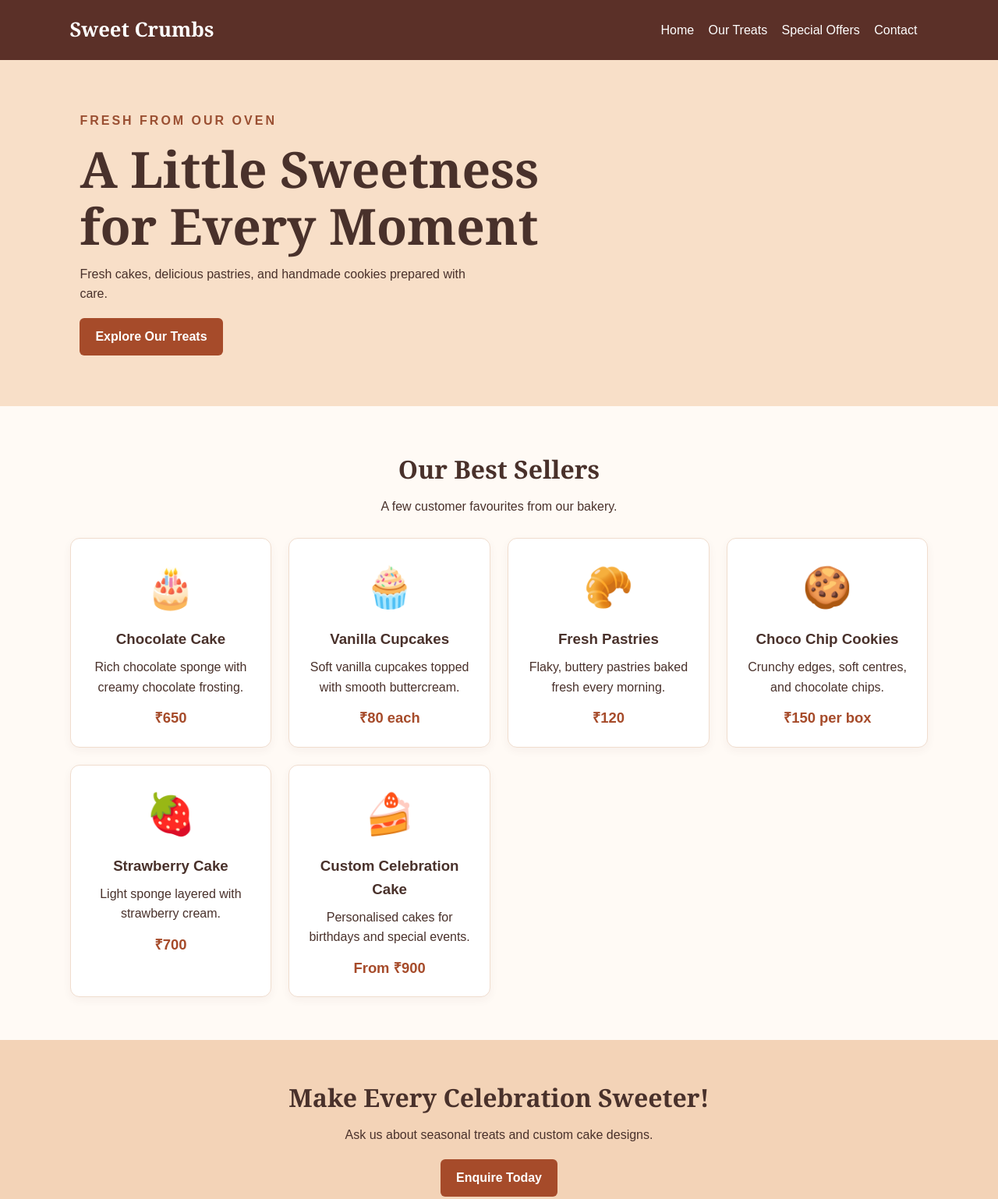
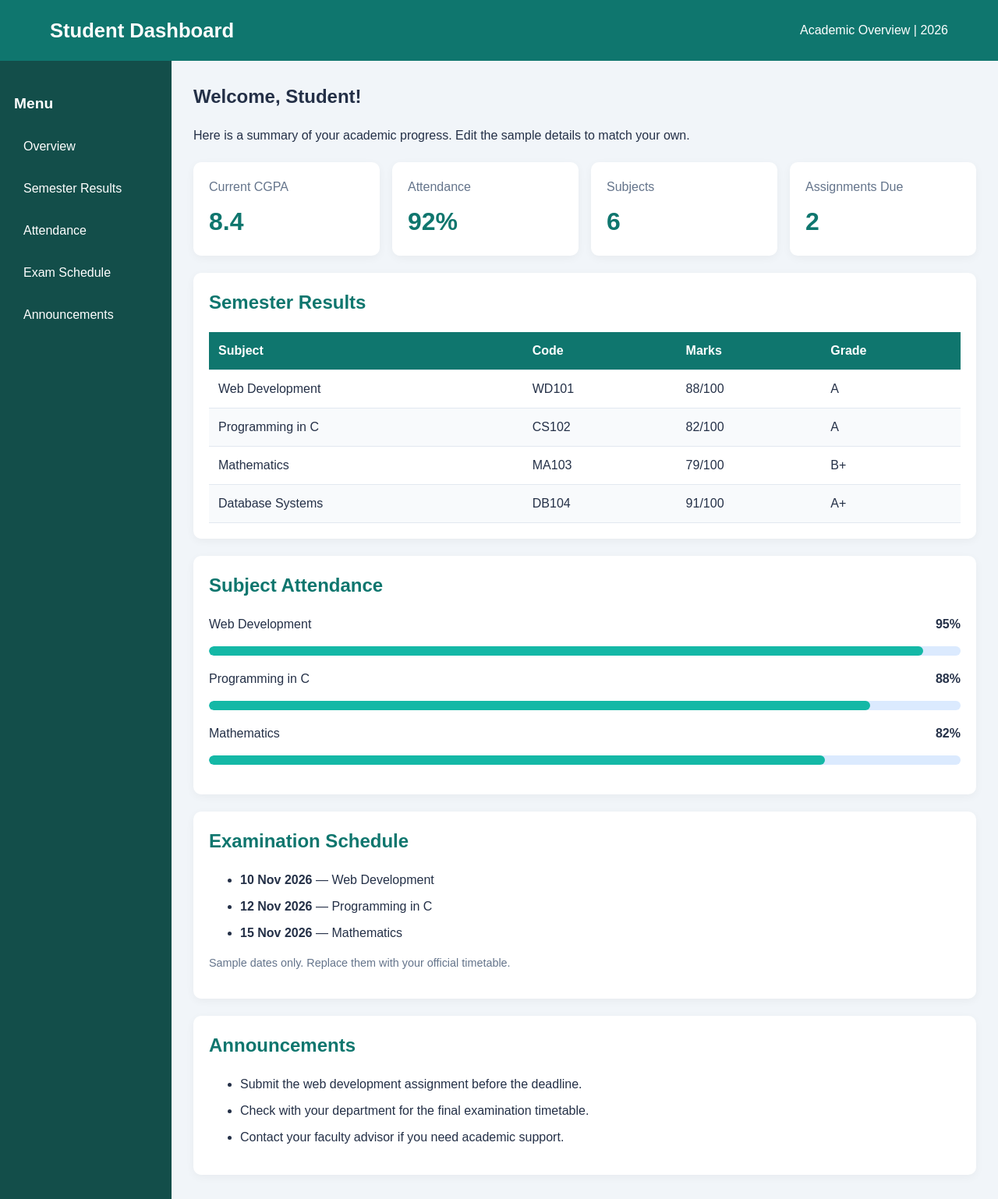
Before and after one commit to mohithcybersecurity-dotcom/Wd_Activity_Based_Learning, a plain HTML site: page index.html in a window 1280 px wide. Shown: the top 1538 px of the page at 78% size. Drawn offline with Linux system fonts and the light colour scheme.

Commit message:
Add files via upload

```diff
--- a/index.html
+++ b/index.html
@@ -3,96 +3,96 @@
 <head>
     <meta charset="UTF-8">
     <meta name="viewport" content="width=device-width, initial-scale=1.0">
-    <title>Sweet Crumbs Bakery</title>
+    <title>Student Academic Dashboard</title>
     <link rel="stylesheet" href="style.css">
 </head>
 <body>
-    <header class="header">
-        <nav class="navbar">
-            <a class="logo" href="#home">Sweet Crumbs</a>
-            <div>
-                <a href="#home">Home</a>
-                <a href="#products">Our Treats</a>
-                <a href="#offers">Special Offers</a>
-                <a href="#contact">Contact</a>
-            </div>
-        </nav>
+    <header class="topbar">
+        <h1>Student Dashboard</h1>
+        <p>Academic Overview | 2026</p>
     </header>
 
-    <main>
-        <section id="home" class="hero">
-            <div class="hero-content">
-                <p class="tagline">FRESH FROM OUR OVEN</p>
-                <h1>A Little Sweetness<br>for Every Moment</h1>
-                <p>Fresh cakes, delicious pastries, and handmade cookies prepared with care.</p>
-                <a class="button" href="#products">Explore Our Treats</a>
-            </div>
-        </section>
+    <div class="layout">
+        <aside class="sidebar">
+            <h2>Menu</h2>
+            <a href="#overview">Overview</a>
+            <a href="#results">Semester Results</a>
+            <a href="#attendance">Attendance</a>
+            <a href="#schedule">Exam Schedule</a>
+            <a href="#announcements">Announcements</a>
+        </aside>
 
-        <section id="products" class="section">
-            <h2>Our Best Sellers</h2>
-            <p class="intro">A few customer favourites from our bakery.</p>
-            <div class="product-grid">
-                <article class="product-card">
-                    <div class="product-emoji" aria-hidden="true">🎂</div>
-                    <h3>Chocolate Cake</h3>
-                    <p>Rich chocolate sponge with creamy chocolate frosting.</p>
-                    <p class="price">₹650</p>
+        <main class="content">
+            <section id="overview">
+                <h2>Welcome, Student!</h2>
+                <p>Here is a summary of your academic progress. Edit the sample details to match your own.</p>
+                <div class="summary-grid">
+                    <article class="summary-card">
+                        <p>Current CGPA</p><h3>8.4</h3>
                     </article>
-                <article class="product-card">
-                    <div class="product-emoji" aria-hidden="true">🧁</div>
-                    <h3>Vanilla Cupcakes</h3>
-                    <p>Soft vanilla cupcakes topped with smooth buttercream.</p>
-                    <p class="price">₹80 each</p>
+                    <article class="summary-card">
+                        <p>Attendance</p><h3>92%</h3>
                     </article>
-                <article class="product-card">
-                    <div class="product-emoji" aria-hidden="true">🥐</div>
-                    <h3>Fresh Pastries</h3>
-                    <p>Flaky, buttery pastries baked fresh every morning.</p>
-                    <p class="price">₹120</p>
+                    <article class="summary-card">
+                        <p>Subjects</p><h3>6</h3>
                     </article>
-                <article class="product-card">
-                    <div class="product-emoji" aria-hidden="true">🍪</div>
-                    <h3>Choco Chip Cookies</h3>
-                    <p>Crunchy edges, soft centres, and chocolate chips.</p>
-                    <p class="price">₹150 per box</p>
-                </article>
-                <article class="product-card">
-                    <div class="product-emoji" aria-hidden="true">🍓</div>
-                    <h3>Strawberry Cake</h3>
-                    <p>Light sponge layered with strawberry cream.</p>
-                    <p class="price">₹700</p>
-                </article>
-                <article class="product-card">
-                    <div class="product-emoji" aria-hidden="true">🍰</div>
-                    <h3>Custom Celebration Cake</h3>
-                    <p>Personalised cakes for birthdays and special events.</p>
-                    <p class="price">From ₹900</p>
+                    <article class="summary-card">
+                        <p>Assignments Due</p><h3>2</h3>
                     </article>
                 </div>
             </section>
 
-        <section id="offers" class="offer">
-            <h2>Make Every Celebration Sweeter!</h2>
-            <p>Ask us about seasonal treats and custom cake designs.</p>
-            <a class="button" href="#contact">Enquire Today</a>
+            <section id="results" class="panel">
+                <h2>Semester Results</h2>
+                <div class="table-wrap">
+                    <table>
+                        <thead><tr><th>Subject</th><th>Code</th><th>Marks</th><th>Grade</th></tr></thead>
+                        <tbody>
+                            <tr><td>Web Development</td><td>WD101</td><td>88/100</td><td>A</td></tr>
+                            <tr><td>Programming in C</td><td>CS102</td><td>82/100</td><td>A</td></tr>
+                            <tr><td>Mathematics</td><td>MA103</td><td>79/100</td><td>B+</td></tr>
+                            <tr><td>Database Systems</td><td>DB104</td><td>91/100</td><td>A+</td></tr>
+                        </tbody>
+                    </table>
+                </div>
             </section>
 
-        <section class="section">
-            <h2>Made with Love</h2>
-            <p class="intro">We believe every celebration deserves a delicious treat. Our sample menu features fresh bakes, classic flavours, and custom cakes for your special days.</p>
+            <section id="attendance" class="panel">
+                <h2>Subject Attendance</h2>
+                <div class="attendance-item">
+                    <p>Web Development <strong>95%</strong></p>
+                    <div class="track"><div class="fill" style="width:95%"></div></div>
+                </div>
+                <div class="attendance-item">
+                    <p>Programming in C <strong>88%</strong></p>
+                    <div class="track"><div class="fill" style="width:88%"></div></div>
+                </div>
+                <div class="attendance-item">
+                    <p>Mathematics <strong>82%</strong></p>
+                    <div class="track"><div class="fill" style="width:82%"></div></div>
+                </div>
             </section>
 
-        <section id="contact" class="contact">
-            <h2>Visit or Contact Us</h2>
-            <p><strong>Address:</strong> 12 Sweet Street, Your City</p>
-            <p><strong>Phone:</strong> +91 98765 43210 (sample number)</p>
-            <p><strong>Email:</strong> hello@sweetcrumbs.example</p>
-            <p><strong>Opening Hours:</strong> Monday–Saturday, 9:00 AM–8:00 PM</p>
-            <p class="note">This is a demonstration website. Replace the sample address, phone, prices, and hours with real details.</p>
+            <section id="schedule" class="panel">
+                <h2>Examination Schedule</h2>
+                <ul class="schedule">
+                    <li><strong>10 Nov 2026</strong> — Web Development</li>
+                    <li><strong>12 Nov 2026</strong> — Programming in C</li>
+                    <li><strong>15 Nov 2026</strong> — Mathematics</li>
+                </ul>
+                <p class="note">Sample dates only. Replace them with your official timetable.</p>
+            </section>
+
+            <section id="announcements" class="panel">
+                <h2>Announcements</h2>
+                <ul>
+                    <li>Submit the web development assignment before the deadline.</li>
+                    <li>Check with your department for the final examination timetable.</li>
+                    <li>Contact your faculty advisor if you need academic support.</li>
+                </ul>
             </section>
         </main>
-
-    <footer><p>© 2026 Sweet Crumbs Bakery | Baked with love</p></footer>
+    </div>
+    <footer>© 2026 Student Academic Dashboard</footer>
 </body>
 </html>
--- a/style.css
+++ b/style.css
@@ -1,79 +1,74 @@
-* { box-sizing: border-box; margin: 0; padding: 0; }
+* { box-sizing: border-box; }
 html { scroll-behavior: smooth; }
 body {
+    margin: 0;
     font-family: Arial, sans-serif;
-    line-height: 1.6;
-    color: #49312b;
-    background: #fffaf5;
+    color: #243047;
+    background: #f1f5f9;
+    line-height: 1.5;
 }
-.header { background: #5b3028; }
-.navbar {
+.topbar {
     display: flex;
     justify-content: space-between;
     align-items: center;
     flex-wrap: wrap;
-    gap: 14px;
-    padding: 18px 7%;
+    gap: 10px;
+    padding: 20px 5%;
+    color: white;
+    background: #0f766e;
 }
-.logo { font-family: Georgia, serif; font-size: 1.6rem; font-weight: bold; }
-.navbar a { color: white; text-decoration: none; margin-right: 14px; }
-.navbar a:hover { color: #ffd6a5; }
-.hero {
-    min-height: 390px;
-    display: flex;
-    align-items: center;
-    padding: 65px 8%;
-    background: linear-gradient(90deg, #f8dfc8, #f8dfc8dd), #f8dfc8;
+.topbar h1 { margin: 0; font-size: 1.6rem; }
+.topbar p { margin: 0; }
+.layout { display: flex; min-height: 80vh; }
+.sidebar {
+    width: 220px;
+    flex-shrink: 0;
+    padding: 25px 18px;
+    background: #134e4a;
 }
-.hero-content { max-width: 650px; }
-.tagline { color: #9a4f32; letter-spacing: 3px; font-weight: bold; }
-.hero h1 { font-family: Georgia, serif; font-size: clamp(2.4rem, 6vw, 4rem); line-height: 1.15; margin: 12px 0; }
-.hero-content > p:not(.tagline) { max-width: 500px; }
-.button {
-    display: inline-block;
-    margin-top: 18px;
-    padding: 11px 20px;
-    border-radius: 6px;
-    background: #a64b2a;
+.sidebar h2 { color: white; font-size: 1.2rem; }
+.sidebar a {
+    display: block;
+    padding: 12px;
+    margin: 6px 0;
     color: white;
     text-decoration: none;
-    font-weight: bold;
+    border-radius: 6px;
 }
-.button:hover { background: #74321f; }
-.section { padding: 55px 7%; }
-.section h2, .contact h2, .offer h2 {
-    text-align: center;
-    font-family: Georgia, serif;
-    font-size: 2rem;
-    margin-bottom: 10px;
+.sidebar a:hover { background: #0f766e; }
+.content { flex: 1; padding: 28px; min-width: 0; }
+.content h2 { margin-top: 0; }
+.summary-grid {
+    display: grid;
+    grid-template-columns: repeat(auto-fit, minmax(150px, 1fr));
+    gap: 16px;
+    margin: 22px 0;
 }
-.intro { text-align: center; max-width: 650px; margin: 0 auto 28px; }
-.product-grid {
-    display: grid;
-    grid-template-columns: repeat(auto-fit, minmax(220px, 1fr));
-    gap: 22px;
+.summary-card, .panel {
+    background: white;
+    border-radius: 10px;
+    padding: 20px;
+    box-shadow: 0 3px 12px #0000000b;
 }
-.product-card {
-    padding: 22px;
-    text-align: center;
-    background: white;
-    border: 1px solid #f0ddce;
-    border-radius: 12px;
-    box-shadow: 0 4px 12px #5b30280c;
-    transition: transform 0.2s, box-shadow 0.2s;
+.summary-card p { color: #64748b; margin: 0; }
+.summary-card h3 { color: #0f766e; font-size: 2rem; margin: 8px 0 0; }
+.panel { margin: 22px 0; }
+.panel h2 { color: #0f766e; }
+.table-wrap { overflow-x: auto; }
+table { width: 100%; border-collapse: collapse; min-width: 450px; }
+th, td { padding: 12px; text-align: left; border-bottom: 1px solid #e2e8f0; }
+th { color: white; background: #0f766e; }
+tbody tr:nth-child(even) { background: #f8fafc; }
+.attendance-item { margin: 18px 0; }
+.attendance-item p { display: flex; justify-content: space-between; }
+.track { height: 12px; background: #dbeafe; border-radius: 10px; overflow: hidden; }
+.fill { height: 100%; background: #14b8a6; border-radius: 10px; }
+.schedule li, .panel li { margin: 10px 0; }
+.note { color: #64748b; font-size: 0.9rem; }
+footer { padding: 18px; text-align: center; color: white; background: #134e4a; }
+@media (max-width: 700px) {
+    .layout { flex-direction: column; }
+    .sidebar { width: 100%; }
+    .sidebar a { display: inline-block; }
+    .content { padding: 18px; }
 }
-.product-card:hover { transform: translateY(-5px); box-shadow: 0 8px 18px #5b302820; }
-.product-emoji { font-size: 3.2rem; margin-bottom: 10px; }
-.product-card h3 { margin-bottom: 8px; }
-.price { margin-top: 12px; color: #a64b2a; font-size: 1.15rem; font-weight: bold; }
-.offer { text-align: center; padding: 48px 20px; background: #f3d3b7; }
-.offer p { margin-top: 10px; }
-.contact { padding: 50px 7%; text-align: center; background: #f8eee5; }
-.contact p { margin: 8px 0; }
-.note { color: #755f56; font-size: 0.9rem; margin-top: 18px !important; }
-footer { padding: 20px; text-align: center; color: white; background: #5b3028; }
-@media (max-width: 600px) {
-    .navbar { justify-content: center; text-align: center; }
-    .navbar div { line-height: 2.2; }
-    .hero { padding: 55px 7%; }
-}
```
Lines whose indentation alone changed are shown as unchanged.
